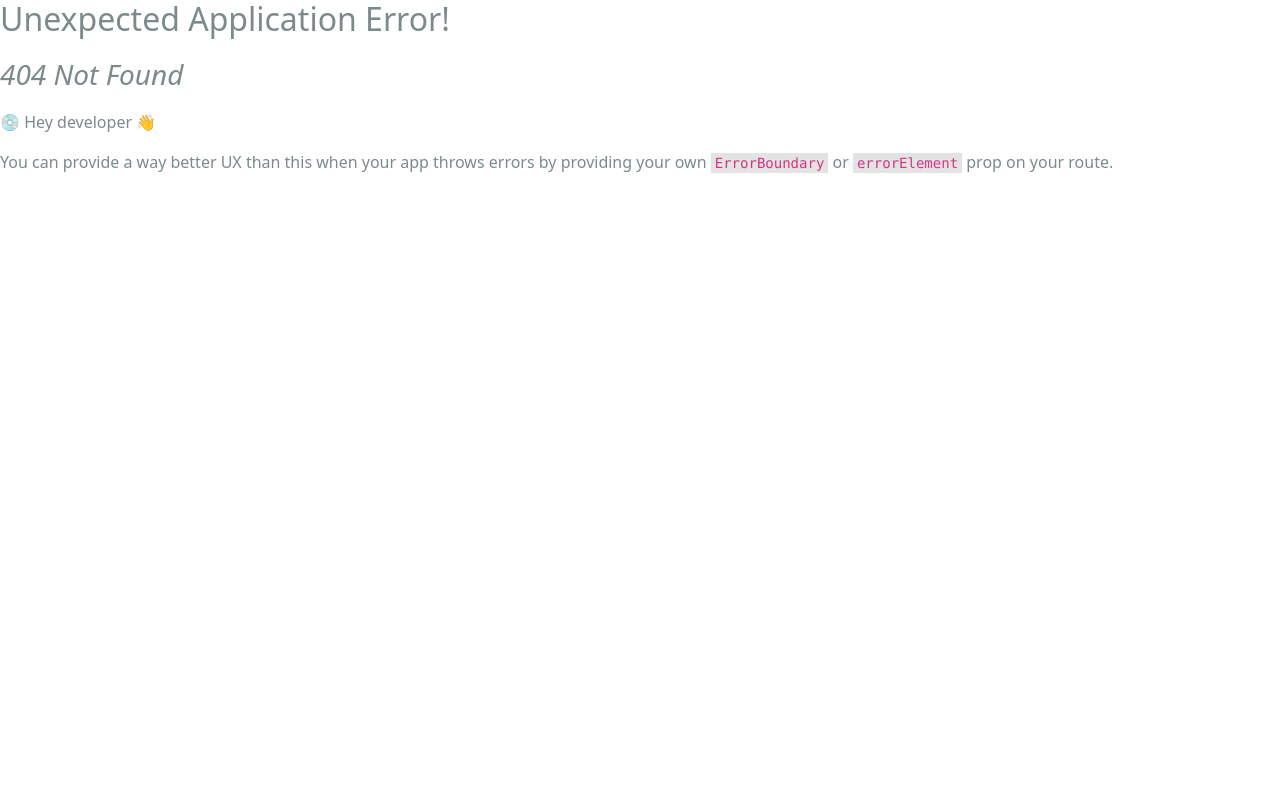
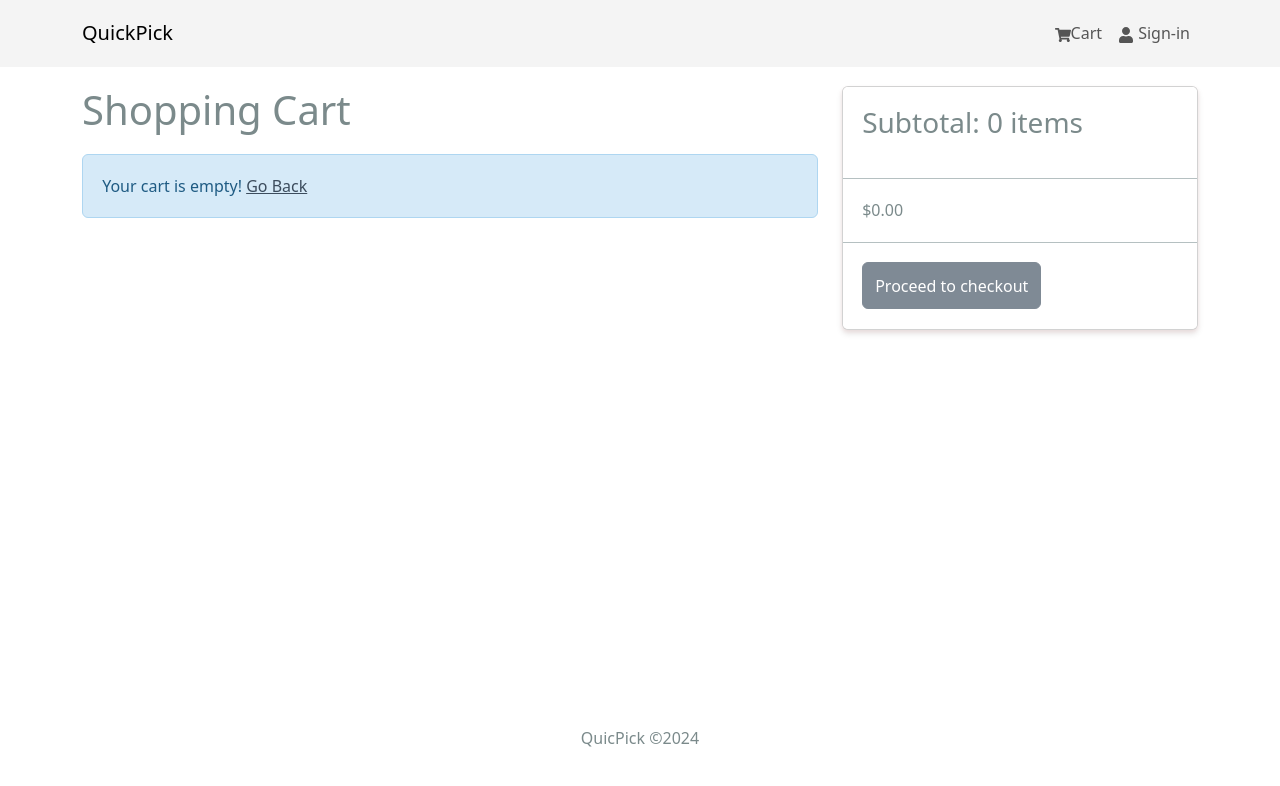
Before and after one commit to rajibdas51/quickpick, a React (Create React App) app in the folder client/: page /cart in a window 1280 px wide. Before the commit this address had no page. Shown: the top 786 px of the page. Built offline with nearby package versions, Linux system fonts and the light colour scheme.

Commit message:
Add CartPage

```diff
--- a/client/src/components/Header.jsx
+++ b/client/src/components/Header.jsx
@@ -20,7 +20,7 @@
                 <FaShoppingCart />
                 Cart
                 {cartItems.length > 0 && (
-                  <Badge pill bg='success' style={{ marginLeft: '5px' }}>
+                  <Badge pill bg='warning' style={{ marginLeft: '5px' }}>
                     {cartItems.reduce((acc, item) => acc + item.qty, 0)}
                   </Badge>
                 )}
--- a/client/src/index.js
+++ b/client/src/index.js
@@ -13,12 +13,14 @@
 import App from './App';
 import HomePage from './pages/HomePage';
 import SingleProductPage from './pages/SingleProductPage';
+import CartPage from './pages/CartPage';
 
 const router = createBrowserRouter(
   createRoutesFromElements(
     <Route path='/' element={<App />}>
       <Route index={true} path='/' element={<HomePage />} />
       <Route path='/product/:id' element={<SingleProductPage />} />
+      <Route path='/cart' element={<CartPage />} />
     </Route>
   )
 );
--- /dev/null
+++ b/client/src/pages/CartPage.jsx
@@ -0,0 +1,102 @@
+import { Link, useNavigate } from 'react-router-dom';
+import { useDispatch, useSelector } from 'react-redux';
+import { addToCart } from '../slices/cartSlice';
+import {
+  Row,
+  Col,
+  ListGroup,
+  Image,
+  Form,
+  Button,
+  Card,
+} from 'react-bootstrap';
+import { FaTrash } from 'react-icons/fa';
+import Message from '../components/Message';
+const CartPage = () => {
+  const navigate = useNavigate();
+  const dispatch = useDispatch();
+  const cart = useSelector((state) => state.cart);
+  const { cartItems } = cart;
+
+  const addToCartHandler = async (product, qty) => {
+    dispatch(addToCart({ ...product, qty }));
+  };
+
+  return (
+    <Row>
+      <Col md={8}>
+        <h1 style={{ marginBottom: '20px' }}>Shopping Cart</h1>
+        {cartItems.length === 0 ? (
+          <Message>
+            Your cart is empty! <Link to='/'>Go Back</Link>
+          </Message>
+        ) : (
+          <ListGroup variant='flush'>
+            {cartItems.map((item) => (
+              <ListGroup.Item key={item._id}>
+                <Row>
+                  <Col md={2}>
+                    <Image src={item.image} alt={item.name} fluid rounded />
+                  </Col>
+                  <Col md={3}>
+                    <Link to={`/product/${item._id}`}>{item.name}</Link>
+                  </Col>
+                  <Col md={2}>${item.price}</Col>
+                  <Col md={2}>
+                    <Form.Control
+                      as='select'
+                      value={item.qty}
+                      onChange={(e) =>
+                        addToCartHandler(item, Number(e.target.value))
+                      }
+                    >
+                      {[...Array(item.countInStock).keys()].map((p) => (
+                        <option key={p + 1} value={p + 1}>
+                          {p + 1}
+                        </option>
+                      ))}
+                    </Form.Control>
+                  </Col>
+                  <Col md={2}>
+                    <Button type='button' variant='light'>
+                      <FaTrash />
+                    </Button>
+                  </Col>
+                </Row>
+              </ListGroup.Item>
+            ))}
+          </ListGroup>
+        )}
+      </Col>
+      <Col md={4}>
+        <Card>
+          <ListGroup variant='flush'>
+            <ListGroup.Item>
+              <h3>
+                Subtotal: {cartItems.reduce((acc, item) => acc + item.qty, 0)}{' '}
+                items
+              </h3>
+            </ListGroup.Item>
+            <ListGroup.Item>
+              $
+              {cartItems
+                .reduce((acc, item) => acc + item.qty * item.price, 0)
+                .toFixed(2)}
+            </ListGroup.Item>
+            <ListGroup.Item>
+              <Button
+                type='button'
+                className='btn-block'
+                disabled={cartItems.length === 0}
+              >
+                Proceed to checkout
+              </Button>
+            </ListGroup.Item>
+          </ListGroup>
+        </Card>
+      </Col>
+    </Row>
+  );
+};
+
+export default CartPage;
```
